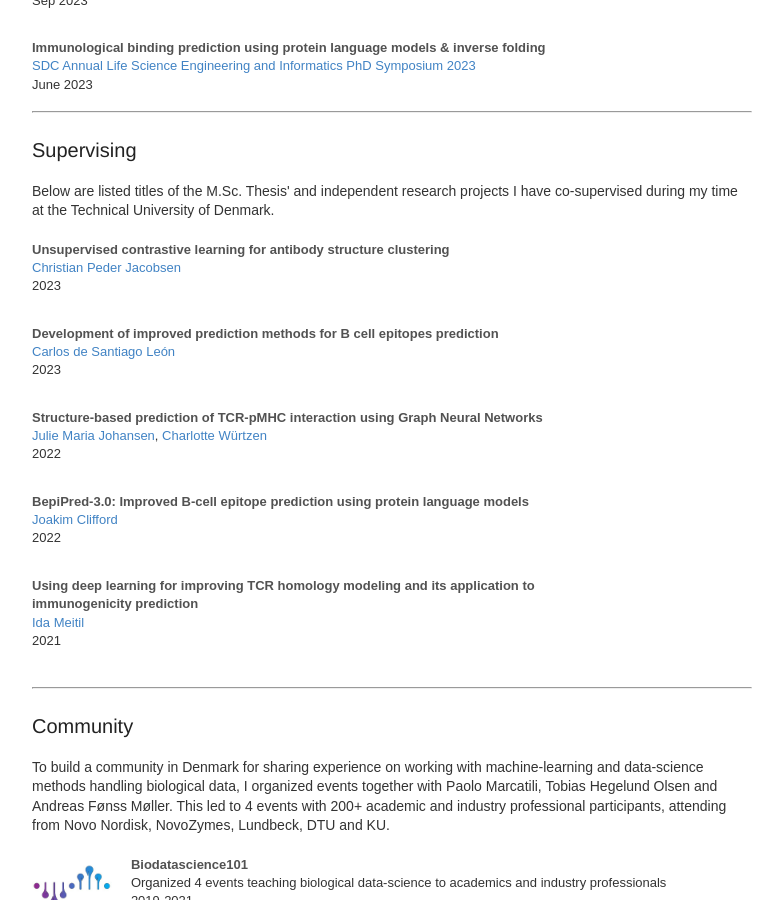
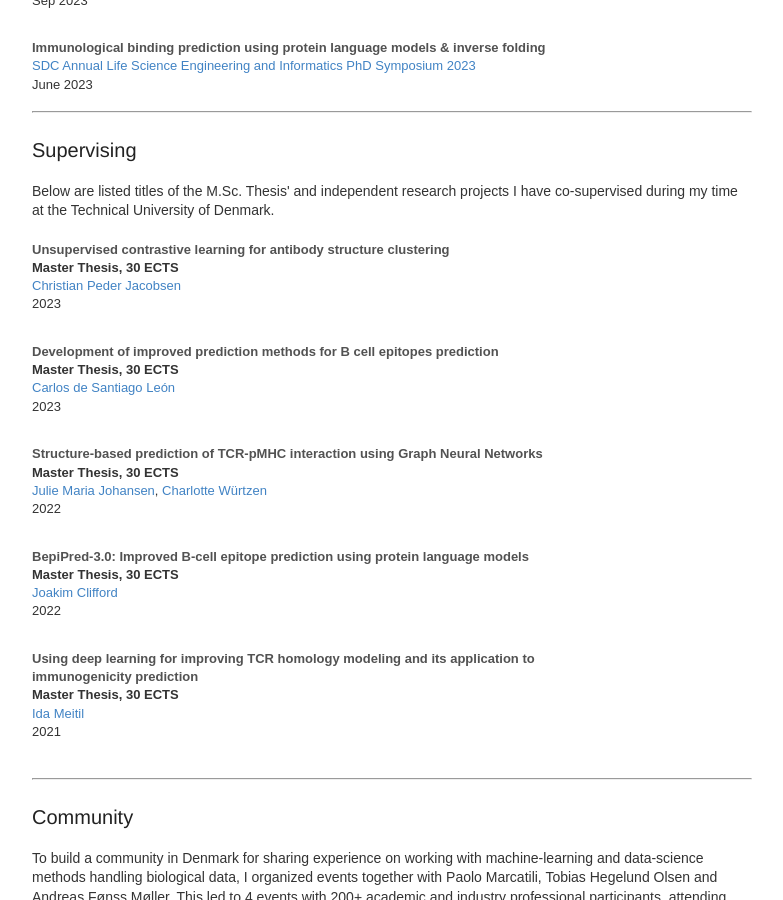
Before and after one commit to Magnushhoie/magnushhoie.github.io, a Jekyll site: the page built from index.html, in a window 1280 px wide and 900 px high, scrolled down 1565 px. Shown: the whole window, without its empty margins (248-1031 px from the left). Built offline with Jekyll 4.4.1, drawn with Linux system fonts in a browser that asks for light colours.

Commit message:
Update index.html

```diff
--- a/index.html
+++ b/index.html
@@ -201,6 +201,7 @@ Below are listed titles of the M.Sc. Thesis' and independent research projects I
 <div class="publication">
     <p>
       <b><a style="color:#525252; padding:0px 0px" >Unsupervised contrastive learning for antibody structure clustering </b></a><br>
+	<b>Master Thesis, 30 ECTS</b> <br>
         <a href=https://www.linkedin.com/in/christian-peder-jacobsen-00a226169/ >Christian Peder Jacobsen</a>
         <br>
         2023
@@ -213,6 +214,7 @@ Below are listed titles of the M.Sc. Thesis' and independent research projects I
 <div class="publication">
     <p>
       <b><a style="color:#525252; padding:0px 0px" >Development of improved prediction methods for B cell epitopes prediction </b></a><br>
+	<b>Master Thesis, 30 ECTS</b> <br>
         <a href=https://www.linkedin.com/in/carlos-de-santiago-leon/ >Carlos de Santiago León</a>
         <br>
         2023
@@ -225,6 +227,7 @@ Below are listed titles of the M.Sc. Thesis' and independent research projects I
 <div class="publication">
     <p>
       <b><a style="color:#525252; padding:0px 0px" >Structure-based prediction of TCR-pMHC interaction using Graph Neural Networks</b></a><br>
+	<b>Master Thesis, 30 ECTS</b> <br>
         <a href=https://www.linkedin.com/in/julie-maria-johansen-34082021a/ >Julie Maria Johansen</a>,
         <a href=https://www.linkedin.com/in/charlotte-w%C3%BCrtzen-9878371b2/ >Charlotte Würtzen</a>
         <br>
@@ -237,6 +240,7 @@ Below are listed titles of the M.Sc. Thesis' and independent research projects I
 <div class="publication">
     <p>
       <b><a style="color:#525252; padding:0px 0px" >BepiPred-3.0: Improved B-cell epitope prediction using protein language models</b></a><br>
+	<b>Master Thesis, 30 ECTS</b> <br>
         <a href=https://www.linkedin.com/in/joakim-clifford-672a47231/ >Joakim Clifford</a>
         <br>
         2022
@@ -248,6 +252,7 @@ Below are listed titles of the M.Sc. Thesis' and independent research projects I
 <div class="publication">
     <p>
       <b><a style="color:#525252; padding:0px 0px" >Using deep learning for improving TCR homology modeling and its application to immunogenicity prediction</b></a><br>
+	<b>Master Thesis, 30 ECTS</b> <br>
         <a href=https://www.linkedin.com/in/idameitil/>Ida Meitil</a>
         <br>
         2021
```
